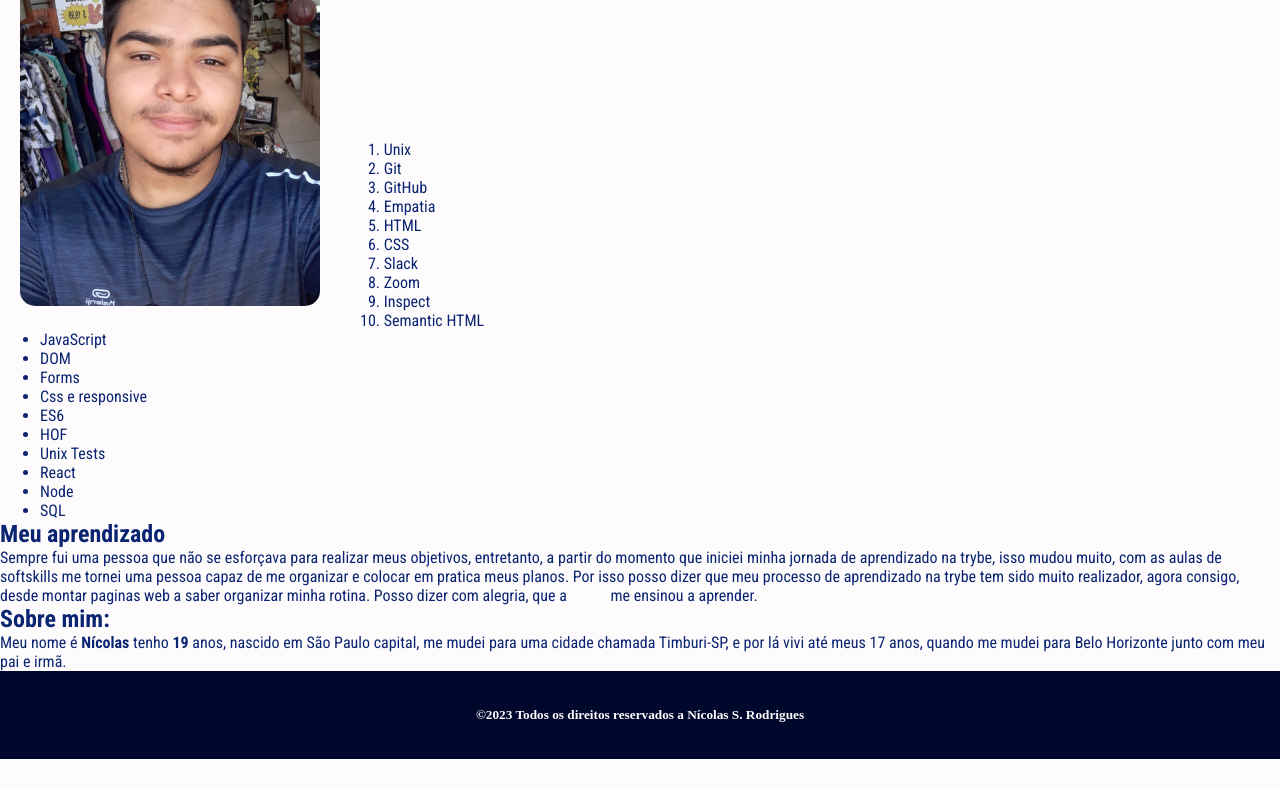
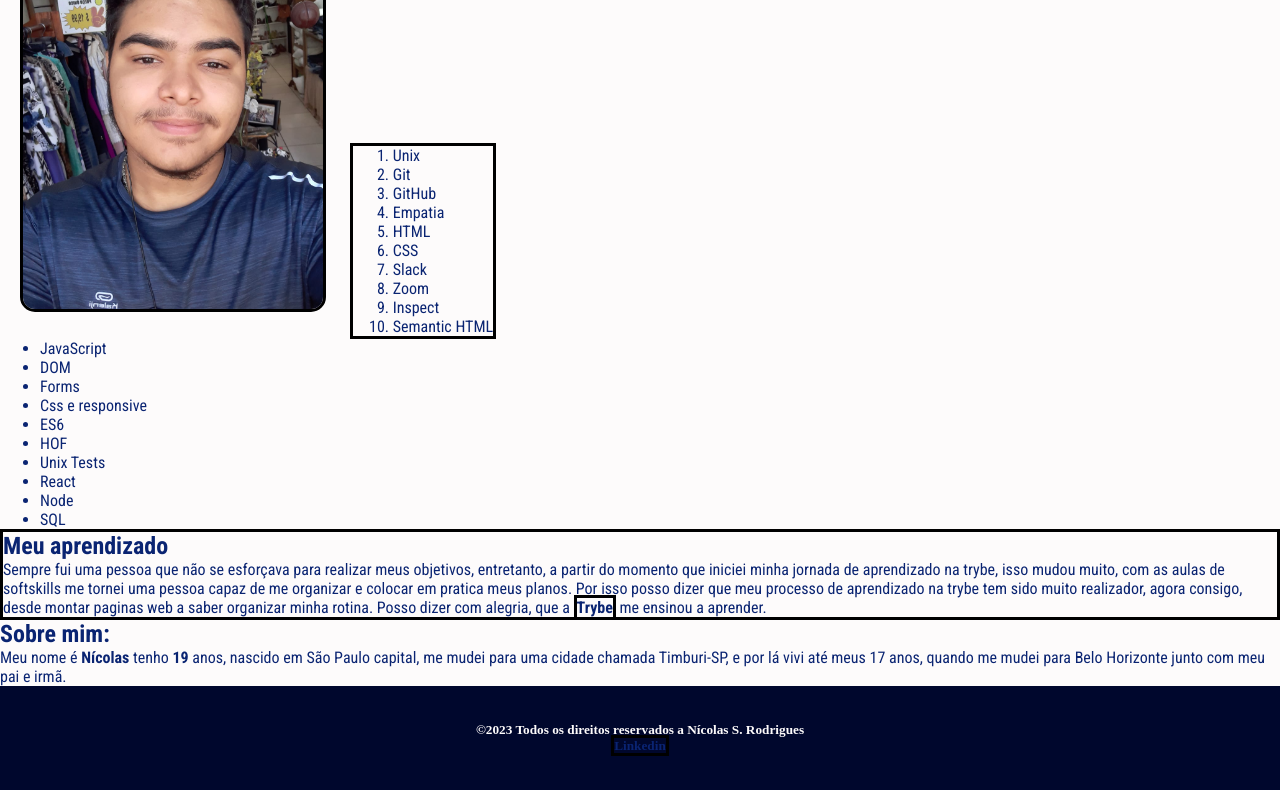
Before and after one commit to nicolasRod09/Projeto_lessons_Learned_Trybe, a website: page index.html in a window 1280 px wide. Shown: the part 189-979 px from the top of the page. Before the commit the page ends 948 px from the top, so only its background shows below. Drawn offline with nearby package versions, Linux system fonts and the light colour scheme; a web font is replaced by a local one.

Commit message:
add border

```diff
--- a/index.html
+++ b/index.html
@@ -1,5 +1,6 @@
 <!DOCTYPE html>
 <html lang="pt-br">
+
 <head>
     <meta charset="UTF-8">
     <title id="cabecalho">Lições aprendidas trybe</title>
@@ -7,32 +8,34 @@
     <link rel="stylesheet" href="./style.css">
     <link rel="preconnect" href="https://fonts.googleapis.com">
     <link rel="preconnect" href="https://fonts.gstatic.com" crossorigin>
-            <link href="https://fonts.googleapis.com/css2?family=Roboto+Condensed:ital,wght@0,300;0,400;0,700;1,300;1,400;1,700&display=swap" rel="stylesheet">
+    <link
+        href="https://fonts.googleapis.com/css2?family=Roboto+Condensed:ital,wght@0,300;0,400;0,700;1,300;1,400;1,700&display=swap"
+        rel="stylesheet">
     <link rel="preconnect" href="https://fonts.googleapis.com">
     <link rel="preconnect" href="https://fonts.gstatic.com" crossorigin>
-            <link href="https://fonts.googleapis.com/css2?family=Patua+One&family=Roboto+Condensed:ital,wght@0,300;0,400;0,700;1,300;1,400;1,700&display=swap" rel="stylesheet">
+    <link
+        href="https://fonts.googleapis.com/css2?family=Patua+One&family=Roboto+Condensed:ital,wght@0,300;0,400;0,700;1,300;1,400;1,700&display=swap"
+        rel="stylesheet">
     <link rel="preconnect" href="https://fonts.googleapis.com">
     <link rel="preconnect" href="https://fonts.gstatic.com" crossorigin>
-<link href="https://fonts.googleapis.com/css2?family=Old+Standard+TT:ital,wght@0,400;0,700;1,400&display=swap" rel="stylesheet">
+    <link href="https://fonts.googleapis.com/css2?family=Old+Standard+TT:ital,wght@0,400;0,700;1,400&display=swap"
+        rel="stylesheet">
 </head>
+
 </html>
+
 <body>
     <nav id="cabecalho">
-            <img
-                class="logo"
-                src="https://cdn-icons-png.flaticon.com/512/886/886987.png"
-            />
-            <h1 id="titulo">Portfólio Nicolas S. Rodrigues</h1>
+        <img class="logo" src="https://cdn-icons-png.flaticon.com/512/886/886987.png" />
+        <h1 id="titulo">Lições aprendidas</h1>
         <ul id="li_cabecalho">
             <li><a href="#cabecalho">Inicio</a></li>
             <li><a href="#aprendizado">Sobre mim</a></li>
-                <li><a href="http://www.linkedin.com/in/nícolas-s-rodrigues-571362247" target="_blank">Linkedin</a></li>
         </ul>
     </nav>
     <main id="main">
         <section>
             <div>
-
                 <img src="/minha_foto.jpeg" alt="foto-nicolas-s.rodrigues" class="minha_foto">
                 <ol id="licoes_aprendidas">
                     <li>Unix</li>
@@ -62,18 +65,27 @@
             <article id="aprendizado">
                 <h2>Meu aprendizado</h2>
                 <p>
-                    Sempre fui uma pessoa que não se esforçava para realizar meus objetivos, entretanto, a partir do momento que iniciei minha jornada de aprendizado na trybe, isso mudou muito, com as aulas de softskills me tornei uma pessoa capaz de me organizar e colocar em pratica meus planos. Por isso posso dizer que meu processo de aprendizado na trybe tem sido muito realizador, agora consigo, desde montar paginas web a saber organizar minha rotina. Posso dizer com alegria, que a <strong><a href="https://www.betrybe.com/" target="_blank">Trybe</a></strong> me ensinou a aprender.
+                    Sempre fui uma pessoa que não se esforçava para realizar meus objetivos, entretanto, a partir do
+                    momento que iniciei minha jornada de aprendizado na trybe, isso mudou muito, com as aulas de
+                    softskills me tornei uma pessoa capaz de me organizar e colocar em pratica meus planos. Por isso
+                    posso dizer que meu processo de aprendizado na trybe tem sido muito realizador, agora consigo, desde
+                    montar paginas web a saber organizar minha rotina. Posso dizer com alegria, que a <strong><a
+                            href="https://www.betrybe.com/" target="_blank">Trybe</a></strong> me ensinou a aprender.
                 </p>
             </article>
             <aside id="lado">
                 <h2>Sobre mim:</h2>
                 <p>
-                        Meu nome é <strong>Nícolas</strong> tenho <strong>19</strong> anos, nascido em São Paulo capital, me mudei para uma cidade chamada Timburi-SP, e por lá vivi até meus 17 anos, quando me mudei para Belo Horizonte junto com meu pai e irmã.
+                    Meu nome é <strong>Nícolas</strong> tenho <strong>19</strong> anos, nascido em São Paulo capital, me
+                    mudei para uma cidade chamada Timburi-SP, e por lá vivi até meus 17 anos, quando me mudei para Belo
+                    Horizonte junto com meu pai e irmã.
                 </p>
             </aside>
         </section>
     </main>
     <footer id="rodape">
         <h5>©2023 Todos os direitos reservados a Nícolas S. Rodrigues</h5>
+        <h5><a href="http://www.linkedin.com/in/nícolas-s-rodrigues-571362247" target="_blank">Linkedin</a></h5>
+        </li>
     </footer>
 </body>
--- a/style.css
+++ b/style.css
@@ -53,7 +53,8 @@ a:hover {
     margin: 20px;
     margin-top: 95px;
     display: inline-block;
-}
+    border: solid black;
+ }
 
 #rodape {
     background-color: rgb(0, 7, 45);
@@ -68,8 +69,15 @@ a:hover {
 
 #licoes_aprendidas {
     display: inline-block;
+    border: solid black;
 }
 
-div {
-    border-color: solid black;
+#aprendizado , a {
+    color: rgb(10, 36, 114);
+    border: solid black;
 }
+
+ol{
+    display: flex;
+    border: solid black;
+}
```
Lines whose indentation alone changed are shown as unchanged.
